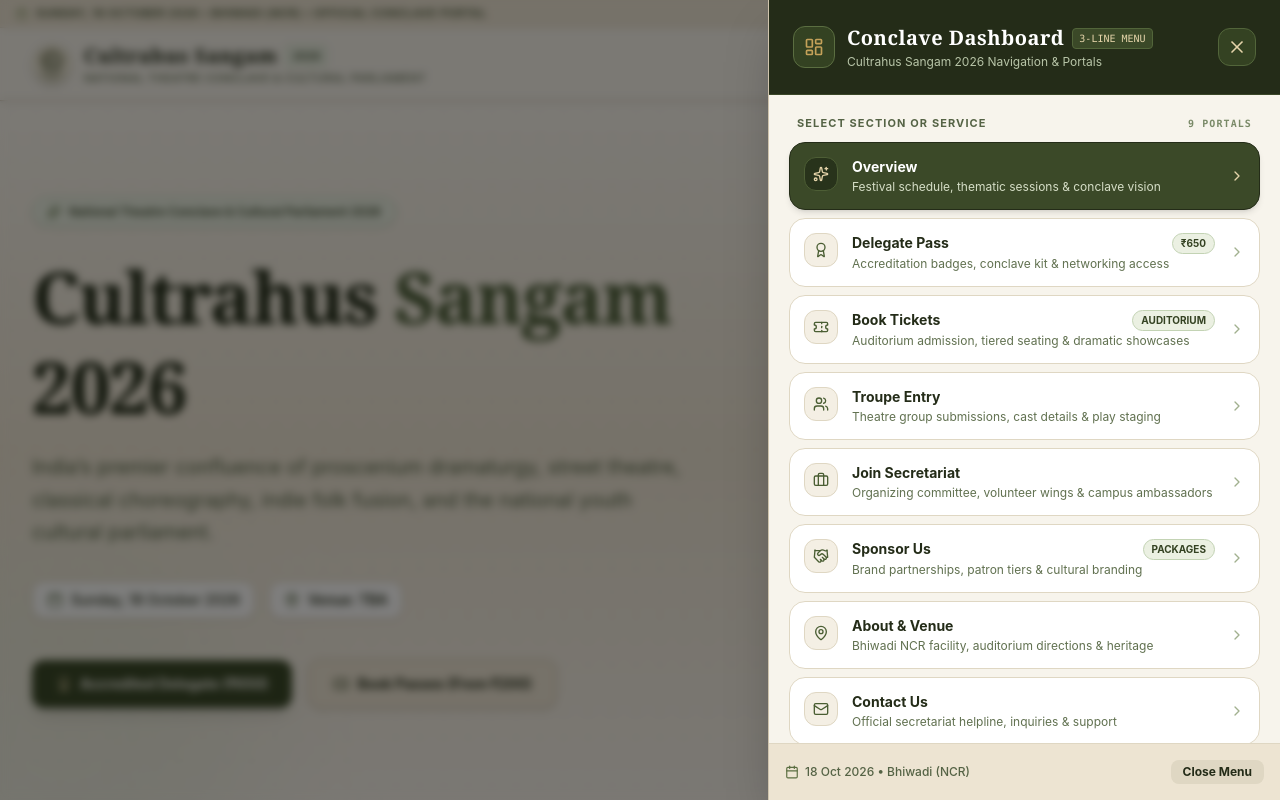
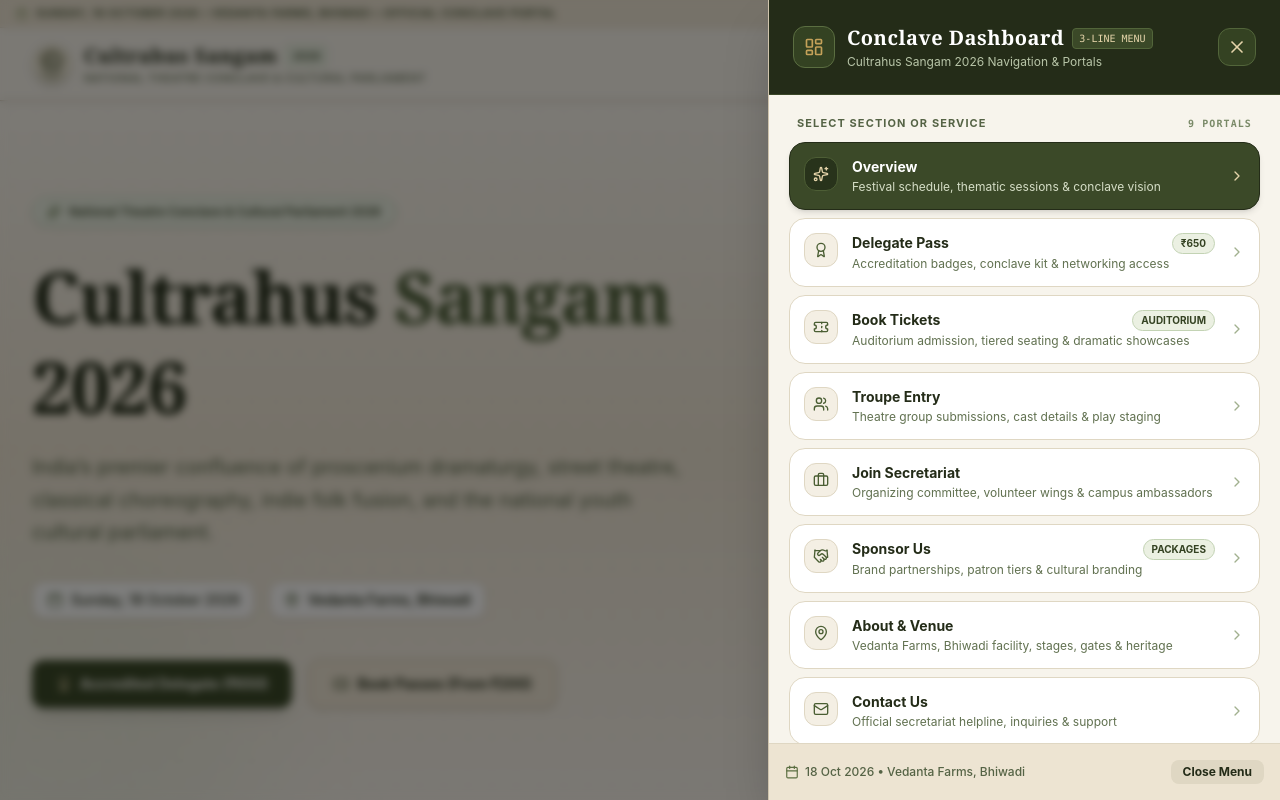
Before and after one commit to cultrahusorganization-cloud/CULTRAHUS-ORGANIZATION, a React (Vite) app: page / in a window 1280 px wide. Both pictures are taken after a click on the button "Dashboard". Shown: the top 800 px of the page. Built offline with nearby package versions, Linux system fonts and the light colour scheme; no server answers; the database is empty; a web font is replaced by a local one.

Commit message:
feat(venue): update event location to Vedanta Farms
Replace "Venue: TBA" with "Vedanta Farms, Bhiwadi" across all UI components and data configurations.

```diff
--- a/src/components/AboutVenue.tsx
+++ b/src/components/AboutVenue.tsx
@@ -142,11 +142,11 @@ export const AboutVenue: React.FC = () => {
           <div className="flex items-center gap-2 mb-2">
             <MapPin className="w-6 h-6 text-[#3b4928]" />
             <h2 className="font-serif font-bold text-2xl sm:text-3xl text-[#242c18]">
-              Venue &amp; Entry Protocol
+              Official Venue &amp; Entry Protocol
             </h2>
           </div>
           <p className="text-xs sm:text-sm text-[#556345]">
-            Important guidelines for all accredited delegates, collegiate troupes, and ticket holders arriving on Sunday, 18 October 2026.
+            Important location and transit guidelines for all accredited delegates, collegiate troupes, and ticket holders arriving on Sunday, 18 October 2026.
           </p>
         </div>
 
@@ -154,11 +154,15 @@ export const AboutVenue: React.FC = () => {
           <div className="p-5 rounded-2xl bg-white border border-[#dfd7c3] space-y-2">
             <div className="flex items-center gap-2 text-xs font-bold text-[#242c18]">
               <Compass className="w-4 h-4 text-[#5b6e41]" />
-              <span>Location Announcement: Bhiwadi (Venue: TBA)</span>
+              <span>Conclave Venue: Vedanta Farms, Bhiwadi</span>
             </div>
             <p className="text-xs text-[#556345] leading-relaxed">
-              The Central Secretariat is finalizing the premier auditorium complex in Bhiwadi. Official gate passes and Google Maps geo-coordinates will be dispatched 3 weeks prior via registered WhatsApp and Email.
+              Cultrahus Sangam 2026 will be hosted at the expansive <strong>Vedanta Farms, Bhiwadi</strong>, featuring dedicated proscenium stages, open-air cultural amphitheatres, and delegate dining pavilions.
             </p>
+            <div className="pt-1 flex items-center gap-2 text-[11px] text-[#4a5e33] font-medium">
+              <span className="px-2 py-0.5 rounded bg-[#ebf0e2] border border-[#c3d3b4]">Bhiwadi (NCR)</span>
+              <span>• Convenient access from Delhi/NCR &amp; Jaipur</span>
+            </div>
           </div>
 
           <div className="p-5 rounded-2xl bg-white border border-[#dfd7c3] space-y-2">
@@ -167,8 +171,12 @@ export const AboutVenue: React.FC = () => {
               <span>Security &amp; QR Wristband Check-in</span>
             </div>
             <p className="text-xs text-[#556345] leading-relaxed">
-              Upon arrival at Gate 1 or Gate 2, present your digital credential with the secure QR code. You will receive an authorized RFID-encoded festival wristband for auditorium entry.
+              Upon arrival at the Vedanta Farms main entrance (Gate 1 for Delegates, Gate 2 for Audience), present your digital credential QR pass for fast scanning and receive your official access wristband.
             </p>
+            <div className="pt-1 flex items-center gap-2 text-[11px] text-[#4a5e33] font-medium">
+              <span className="px-2 py-0.5 rounded bg-[#ebf0e2] border border-[#c3d3b4]">RFID Wristbands</span>
+              <span>• Gates open from 8:30 AM IST</span>
+            </div>
           </div>
         </div>
       </div>
--- a/src/components/ContactUs.tsx
+++ b/src/components/ContactUs.tsx
@@ -175,8 +175,8 @@ export const ContactUs: React.FC = () => {
                   <MapPin className="w-4 h-4" />
                 </div>
                 <div>
-                  <span className="font-bold text-[#242c18] block">Conclave City</span>
-                  <span className="text-[#556345]">Bhiwadi, India (Venue: TBA)</span>
+                  <span className="font-bold text-[#242c18] block">Conclave Venue</span>
+                  <span className="text-[#556345]">Vedanta Farms, Bhiwadi, Rajasthan (NCR), India</span>
                 </div>
               </div>
 
--- a/src/components/DigitalPassModal.tsx
+++ b/src/components/DigitalPassModal.tsx
@@ -29,7 +29,7 @@ export const DigitalPassModal: React.FC<DigitalPassModalProps> = ({ passData, on
       type: passData.type,
       event: 'Cultrahus Sangam 2026',
       date: '18 October 2026',
-      venue: 'Bhiwadi (Venue: TBA)',
+      venue: 'Vedanta Farms, Bhiwadi',
       status: passData.status || 'Verified',
       issuedAt: passData.issuedIst || new Date().toLocaleString('en-IN', { timeZone: 'Asia/Kolkata' })
     });
@@ -188,7 +188,7 @@ export const DigitalPassModal: React.FC<DigitalPassModalProps> = ({ passData, on
                   </div>
                   <div className="flex items-center gap-1">
                     <MapPin className="w-3.5 h-3.5 text-[#5b6e41]" />
-                    <span>Bhiwadi (Venue: TBA)</span>
+                    <span>Vedanta Farms, Bhiwadi</span>
                   </div>
                 </div>
               </div>
--- a/src/components/Footer.tsx
+++ b/src/components/Footer.tsx
@@ -141,7 +141,7 @@ export const Footer: React.FC<FooterProps> = ({ setActiveTab }) => {
             <div className="space-y-2.5 text-xs text-[#c8d4bb]">
               <div className="flex items-start gap-2">
                 <MapPin className="w-4 h-4 text-[#e5d4aa] shrink-0 mt-0.5" />
-                <span>Premier Auditorium Complex (Venue: TBA), Bhiwadi, India</span>
+                <span>Vedanta Farms, Bhiwadi, Rajasthan (NCR), India</span>
               </div>
               <div className="flex items-center gap-2">
                 <Mail className="w-4 h-4 text-[#e5d4aa] shrink-0" />
--- a/src/components/Header.tsx
+++ b/src/components/Header.tsx
@@ -91,7 +91,7 @@ export const Header: React.FC<HeaderProps> = ({ activeTab, setActiveTab }) => {
     {
       id: 'about',
       label: 'About & Venue',
-      desc: 'Bhiwadi NCR facility, auditorium directions & heritage',
+      desc: 'Vedanta Farms, Bhiwadi facility, stages, gates & heritage',
       icon: MapPin
     },
     {
@@ -119,7 +119,7 @@ export const Header: React.FC<HeaderProps> = ({ activeTab, setActiveTab }) => {
         <div className="max-w-7xl mx-auto flex items-center justify-between">
           <div className="flex items-center gap-2 mx-auto sm:mx-0">
             <Calendar className="w-3 h-3 text-[#788e55]" />
-            <span>Sunday, 18 October 2026 • Bhiwadi (NCR) • Official Conclave Portal</span>
+            <span>Sunday, 18 October 2026 • Vedanta Farms, Bhiwadi • Official Conclave Portal</span>
           </div>
           <button
             id="top-organizer-registry-btn"
@@ -341,7 +341,7 @@ export const Header: React.FC<HeaderProps> = ({ activeTab, setActiveTab }) => {
             <div className="p-4 bg-[#ede4d2] border-t border-[#dfd7c3] shrink-0 flex items-center justify-between text-xs text-[#556345]">
               <div className="flex items-center gap-1.5 font-medium">
                 <Calendar className="w-3.5 h-3.5 text-[#5b6e41]" />
-                <span>18 Oct 2026 • Bhiwadi (NCR)</span>
+                <span>18 Oct 2026 • Vedanta Farms, Bhiwadi</span>
               </div>
               <button
                 onClick={() => setDashboardOpen(false)}
--- a/src/components/OrganizerPortal.tsx
+++ b/src/components/OrganizerPortal.tsx
@@ -413,7 +413,7 @@ export const OrganizerPortal: React.FC<OrganizerPortalProps> = ({ onPassGenerate
               </span>
               <span className="inline-flex items-center gap-1 px-3 py-1 rounded-full bg-[#1b2212] text-[#c8d4bb] text-xs font-medium border border-[#3e4a2b]">
                 <MapPin className="w-3 h-3 text-[#c4a159]" />
-                <span>Event: Bhiwadi (Venue: TBA)</span>
+                <span>Event: Vedanta Farms, Bhiwadi</span>
               </span>
             </div>
             <h1 className="font-serif text-2xl sm:text-4xl font-extrabold text-white">
--- a/src/components/Overview.tsx
+++ b/src/components/Overview.tsx
@@ -94,7 +94,7 @@ export const Overview: React.FC<OverviewProps> = ({ setActiveTab }) => {
                 </div>
                 <div className="flex items-center gap-2 px-3.5 py-2 rounded-xl bg-white/90 backdrop-blur-sm border border-[#cfc4ad] shadow-sm">
                   <MapPin className="w-4 h-4 text-[#4b5d36]" />
-                  <span className="font-semibold text-[#242c18]">Venue: TBA</span>
+                  <span className="font-semibold text-[#242c18]">Vedanta Farms, Bhiwadi</span>
                 </div>
               </div>
 
--- a/src/data/sangamData.ts
+++ b/src/data/sangamData.ts
@@ -108,7 +108,7 @@ export const FESTIVAL_FAQS: FAQItem[] = [
     id: "faq-4",
     category: "Venue",
     question: "Where is Cultrahus Sangam 2026 taking place, and how do I reach it?",
-    answer: "Venue: TBA (Bhiwadi). The central festival secretariat is finalizing the premier auditorium complex in Bhiwadi to accommodate 1,200+ delegates and proscenium stages. All confirmed delegates, collegiate troupes, and ticket holders will receive exact location coordinates, entry gates, and transit guidelines directly via WhatsApp and registered Email."
+    answer: "Venue: Vedanta Farms, Bhiwadi. Cultrahus Sangam 2026 will be hosted at Vedanta Farms, Bhiwadi to accommodate 1,200+ delegates, proscenium theatre stages, and cultural pavilions. All confirmed delegates, collegiate troupes, and ticket holders receive exact location coordinates, gate access passes, and transit guidelines via WhatsApp and registered Email."
   },
   {
     id: "faq-5",
--- a/src/services/registrationService.ts
+++ b/src/services/registrationService.ts
@@ -833,7 +833,7 @@ export async function ensureInitialCollectionsAndData(): Promise<{ success: bool
       lastSyncedAt: new Date().toISOString(),
     }, { merge: true });
 
-    // 2. Official event configuration with updated venue: Bhiwadi (Venue: TBA)
+    // 2. Official event configuration with updated venue: Vedanta Farms, Bhiwadi
     const eventSettingsRef = doc(db, 'event_settings', 'cultrahus_config');
     await setDoc(eventSettingsRef, {
       eventName: 'Cultrahus Sangam 2026',
@@ -841,7 +841,7 @@ export async function ensureInitialCollectionsAndData(): Promise<{ success: bool
       organization: 'Cultrahus Organization',
       organizerEmail: 'cultrahusorganization@gmail.com',
       date: 'Sunday, 18 October 2026',
-      venue: 'TBA (Auditorium Complex, Bhiwadi)',
+      venue: 'Vedanta Farms, Bhiwadi',
       city: 'Bhiwadi',
       state: 'Rajasthan',
       region: 'NCR',
@@ -864,7 +864,7 @@ export async function ensureInitialCollectionsAndData(): Promise<{ success: bool
 
     return {
       success: true,
-      message: 'Firestore distinct collections (delegates, tickets, troupes, secretariat, sponsors, inquiries) active with venue set to Bhiwadi (Venue: TBA) and clean database!'
+      message: 'Firestore distinct collections (delegates, tickets, troupes, secretariat, sponsors, inquiries) active with venue set to Vedanta Farms, Bhiwadi and clean database!'
     };
   } catch (error) {
     console.warn('Initial collections check notice:', error);
```
Also changed, not shown: src/firebase.ts (+18 -16 lines).
